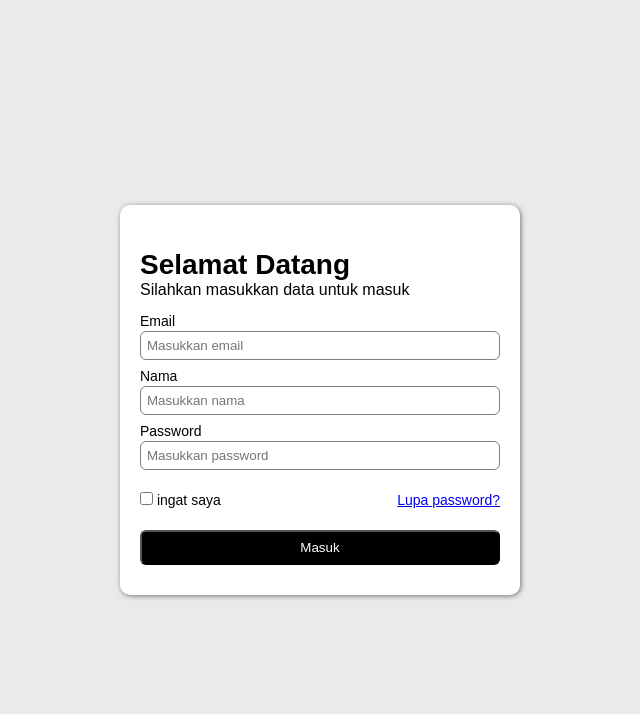
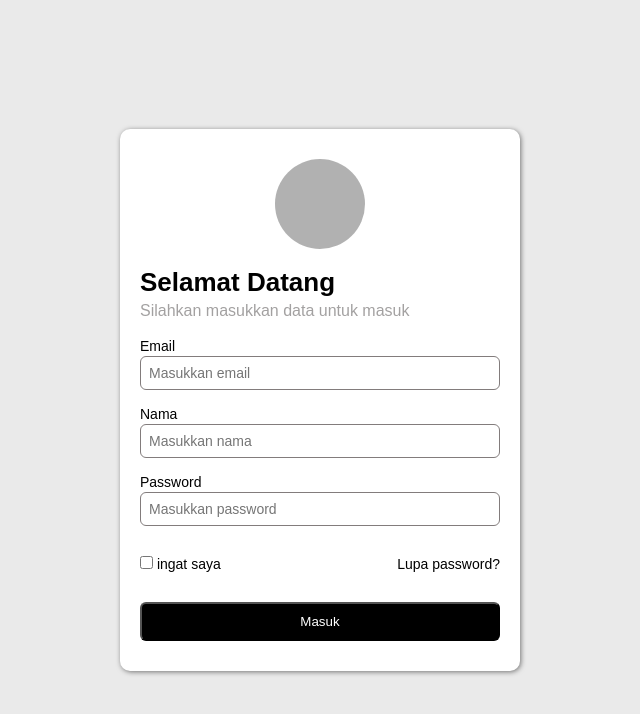
Before and after one commit to Raflysaputra23/2417051049_M.RaflySaputra_KuisPemWeb, a plain HTML site: page index.html in a window 1280 px wide. Shown: the whole page, without its empty margins (320-960 px from the left). Drawn offline with Linux system fonts and the light colour scheme.

Commit message:
Update style.css

```diff
--- a/style.css
+++ b/style.css
@@ -23,31 +23,32 @@ body {
     padding: 30px 20px;
 }
 
-.container img {
-    width: 70px;
-    height: 70px;
+.container .logo {
+    width: 90px;
+    height: 90px;
     border-radius: 50%;
-    background-color: #eaeaea;
-}
-
-.container .logo {
-    display: flex;
-    justify-content: center;
+    background-color: #b0b0b0fa;
+    margin: auto;
 }
 
 
 .title {
-    margin: 14px 0px 14px 0px;
+    margin: 18px 0px 18px 0px;
 }
 
 .title h1 {
-    font-size: 28px;
+    font-size: 26px;
+    margin-bottom: 4px;
+}
+
+.title p {
+    color: #a3a1a1;
 }
 
 .form-group {
     display: flex;
     flex-direction: column;
-    gap: 8px;
+    gap: 16px;
 }
 
 .form-input {
@@ -57,9 +58,10 @@ body {
 }
 
 .form-input .input {
-    padding: 6px 6px;
+    padding: 8px 8px;
     border-radius: 6px;
     border: 1px solid #827c7c;
+    font-size: 14px;
 }
 
 .form-input label {
@@ -74,8 +76,13 @@ body {
     margin: 14px 0px;
 }
 
+.form-ingat a {
+    color: #000;
+    text-decoration: none;
+}
+
 .btn-submit {
-    padding: 8px 0px;
+    padding: 10px 0px;
     background-color: #000;
     color: #fff;
     border-radius: 6px;
```
